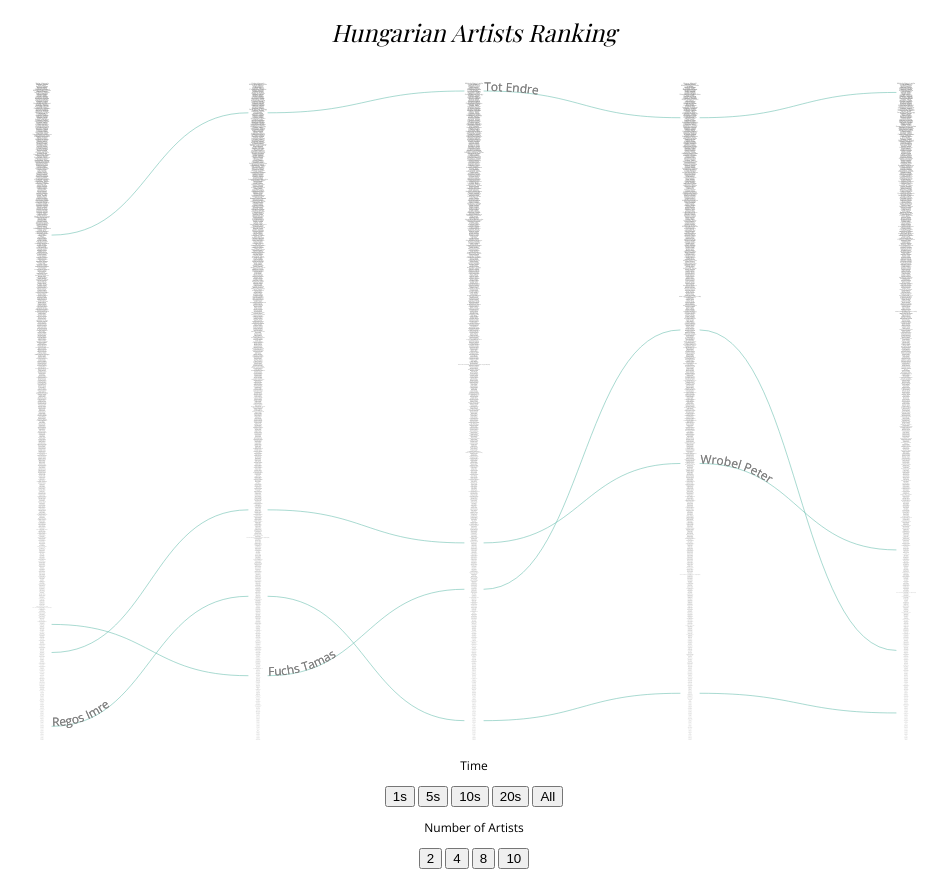
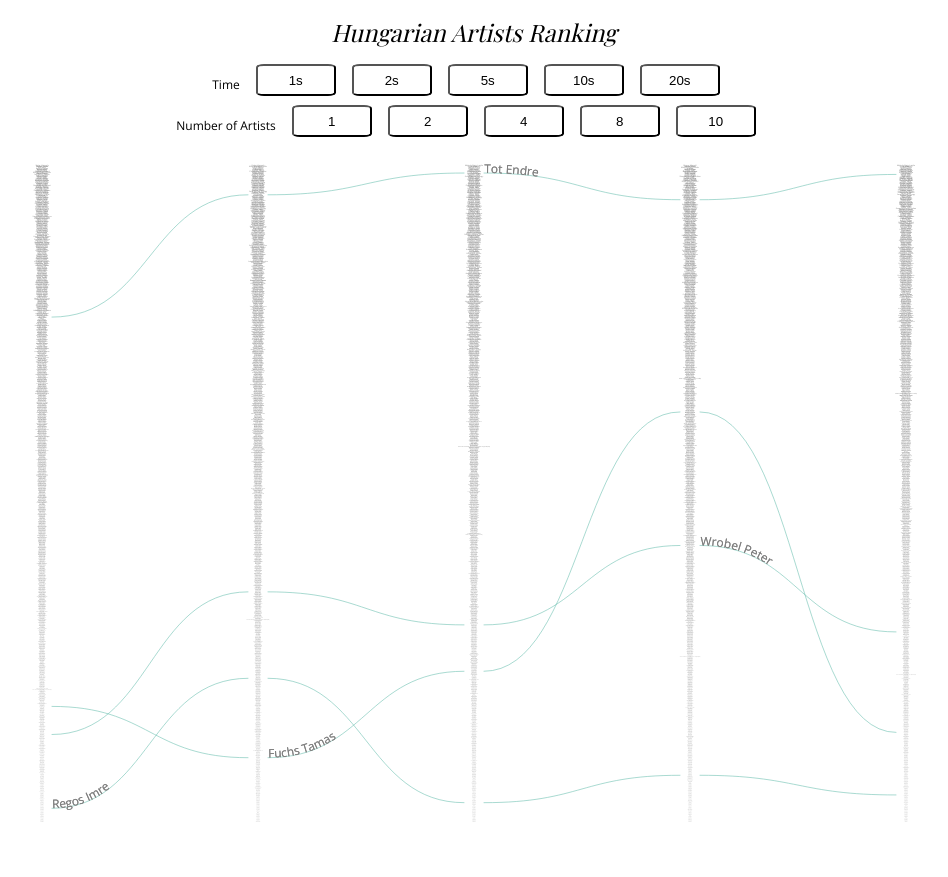
Before and after one commit to sabrinamochi/hungarian-art, a plain HTML site: page monocolor-with-curves-with-axes/index.html in a window 1280 px wide. Shown: the whole page, without its empty margins (166-1114 px from the left). After the commit the page ends 835 px from the top, so only its background shows below. Drawn offline with nearby package versions, Linux system fonts and the light colour scheme; a web font is replaced by a local one.

Commit message:
with buttons to adjust timing and num of artists

```diff
--- a/monocolor-with-curves-with-axes/chart.js
+++ b/monocolor-with-curves-with-axes/chart.js
@@ -274,7 +274,7 @@ function drawChart(dataset){
 
 
         linesOne.exit()
-        .transition().duration(time / 2)
+        .transition().delay(time / 2).duration(time / 2)
         .attr("opacity", 0)
         .remove()
 
@@ -295,7 +295,7 @@ function drawChart(dataset){
 
 
         linesTwo.exit()
-        .transition().duration(time / 2)
+        .transition().delay(time / 2).duration(time / 2)
         .attr("opacity", 0)
         .remove()
 
@@ -317,7 +317,7 @@ function drawChart(dataset){
 
 
         linesThree.exit()
-        .transition().duration(time / 2)
+        .transition().delay(time / 2).duration(time / 2)
         .attr("opacity", 0)
         .remove()
 
@@ -339,7 +339,7 @@ function drawChart(dataset){
 
 
         linesFour.exit()
-            .transition().duration(time / 2)
+            .transition().delay(time / 2).duration(time / 2)
             .attr("opacity", 0)
             .remove()
 
@@ -405,7 +405,7 @@ function drawChart(dataset){
                 // curveTexts = curveTextsEnter.merge(curveTexts)
 
                 curveTexts.exit()
-                .transition().duration(time / 2)
+                .transition().delay(time / 2).duration(time)
                 .attr("opacity", 0)
                 .remove()
 
@@ -419,12 +419,13 @@ function drawChart(dataset){
             numOfSelectedArtists = 4;
 
         selectArtists(t, numOfSelectedArtists);
-        let timing = setInterval(selectArtists, intervalTime, t, numOfSelectedArtists);
+        var timing = setInterval(selectArtists, intervalTime, t, numOfSelectedArtists);
 
-        const timeButtons = d3.selectAll("button");
+        const timeButtons = d3.selectAll(".time");
         const numOfArtistsButtons = d3.selectAll(".num-of-artists");
 
         timeButtons.on("click", (d,i) => {
+            clearInterval(timing);
             selectedDataset= [];
             firstTime = 0;
             const selButton = timeButtons.nodes()[i];
@@ -435,6 +436,7 @@ function drawChart(dataset){
             timing = setInterval(selectArtists, intervalTime, t, numOfSelectedArtists);
         })
         numOfArtistsButtons.on("click", (d,i) => {
+            clearInterval(timing);
             selectedDataset= [];
             firstTime = 0;
             const selButton = numOfArtistsButtons.nodes()[i];
--- a/monocolor-with-curves-with-axes/index.html
+++ b/monocolor-with-curves-with-axes/index.html
@@ -16,22 +16,23 @@
   <h1>Hungarian Artists Ranking</h1>
   <div>
     <div id="chart">
-    <svg></svg>
-    <div>
+    <div class="button-container">
       <p>Time</p>
-      <button>1s</button>
-      <button>5s</button>
-      <button>10s</button>
-      <button>20s</button>
-      <button>All</button>
+      <button class="time">1s</button>
+      <button class="time">2s</button>
+      <button class="time">5s</button>
+      <button class="time">10s</button>
+      <button class="time">20s</button>
     </div>
-    <div>
+    <div class="button-container">
       <p>Number of Artists</p>
+      <button class="num-of-artists">1</button>
       <button class="num-of-artists">2</button>
       <button class="num-of-artists">4</button>
       <button class="num-of-artists">8</button>
       <button class="num-of-artists">10</button>
     </div>
+    <svg></svg>
     <!--<div class="text-block"></div>
     <div class="axis">
       <div class="first-x"></div>
--- a/style.css
+++ b/style.css
@@ -69,6 +69,22 @@ svg text {
     /* opacity: 0.5; */
 }
 
+.button-container {
+    display: flex;
+    justify-content: center;
+}
+
+.button-container p {
+    margin-right: 1rem;
+}
+
 button {
     cursor: pointer;
+    width: 5rem;
+    height: 2rem;
+    padding: 0;
+    background: white;
+    border-radius: 10%;
+    margin-right: 1rem;
+
 }
```
